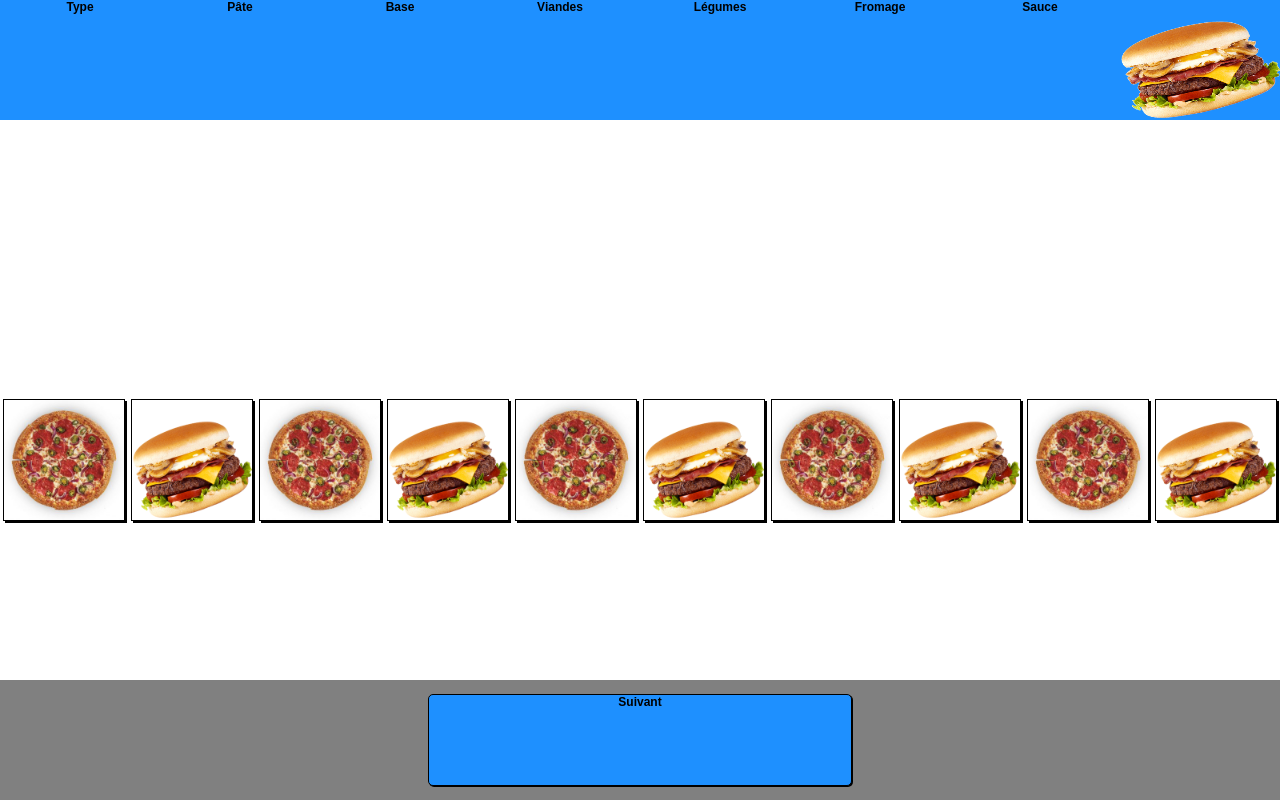
After one commit to Quentinprm/PizzaBurgerUI-UX, a PHP site: page /index.php?ad=viande.html in a window 1280 px wide. The commit adds this page. Run offline with PHP 8.4, Linux system fonts and the light colour scheme.

Commit message:
wireframe general

```diff
--- /dev/null
+++ b/base.html
@@ -0,0 +1,5 @@
+<div id="contenu">
+  <div><a href="index.php?ad=viande.html"><img src="pizza.jpg"></img></a></div>
+  <div><a href="index.php?ad=viande.html"><img src="burger.png"></img></a></div>
+  <div><a href="index.php?ad=viande.html"><img src="pizza.jpg"></img></a></div>
+</div>
--- /dev/null
+++ b/footer.php
@@ -0,0 +1,6 @@
+<div id="footer">
+<ul>
+  <!-- <li id="retour"><a href="index.php?ad=type.html">Retour</a></li> -->
+  <li id="suivant"><a href="index.php?ad=<?php echo $ad; ?>">Suivant</a></li>
+</ul>
+</div>
--- a/home.css
+++ b/home.css
@@ -1,6 +1,13 @@
+/***************/
+/***************/
+/***Général*****/
+/***************/
+/***************/
+
 html, body {
   margin: 0;
   padding: 0;
+  font-size: 9pt;
 }
 
 body {
@@ -10,25 +17,178 @@ body {
   font-size: 100%;
 }
 
- .app{
-   width:1334px;
-   height:750px;
-   margin:0 auto 0 auto;
-   border: solid black 5px;
+#app{
+  display: flex;
+  flex-wrap: wrap;
+  width: 100%;
 }
- .menu{
+#centre{
+  display: flex;
+  flex-wrap: wrap;
+  width: 100%;
+}
+
+/***************/
+/***************/
+/******Menu*****/
+/***************/
+/***************/
+#menu{
   width:100%;
-   float:left;
-   clear: right;
+  height: 15vh;
+  display: flex;
+  flex-wrap: wrap;
+  background-color: blue;
+  padding: 0;
 }
- ul {
-  padding:0;
-  margin:0;
+#menu ul {
+  width: 100%;
+  height: 100%;
+  padding: 0;
+  margin: auto;
+  display: flex;
+  flex-wrap: wrap;
   list-style-type:none;
 }
- li {
-  margin-left:2px;
+#menu li {
+  width: 12.5%;
+  padding: 0;
+  text-align: center;
+  display: flex;
+  background-color:dodgerblue;
 }
+
+#menu li img{
+  width: 100%;
+  height: 15vh;
+}
+
+#menu li a{
+  color: black;
+  font-weight: bold;
+  text-decoration: none;
+  font-size: 1em;
+  height: 100%;
+  width: 100%;
+}
+
+/***************/
+/***************/
+/******Panier***/
+/***************/
+/***************/
+
+#panier{
+  display: none;
+  width: 33%;
+  height: 100vh;
+  background-color: red;
+}
+
+/***************/
+/***************/
+/******Contenu**/
+/***************/
+/***************/
+
+#contenu{
+  display: flex;
+  flex-wrap: wrap;
+  width: 100%;
+  height: 85vh;
+}
+
+#contenu div{
+  margin: auto;
+  border: 1px solid black;
+  box-shadow: 2px 2px 0 0;
+  width: 120px;
+  height: 120px;
+  text-align: center;
+}
+
+#contenu div img{
+  width: 100%;
+  height: 100%;
+}
+
+/***************/
+/***************/
+/******Footer***/
+/***************/
+/***************/
+
+#footer{
+  width: 100%;
+  height: 15vh;
+  background-color: grey;
+  position: absolute;
+  bottom:0;
+  z-index: 1;
+}
+
+#footer ul{
+  width: 100%;
+  height: 100%;
+  padding: 0;
+  margin: auto;
+  display: flex;
+  flex-wrap: wrap;
+  list-style-type:none;
+}
+
+#footer a{
+  color: black;
+  text-decoration: none;
+  font-weight: bold;
+}
+
+#retour{
+  width: 10%;
+  margin: auto;
+}
+
+#suivant{
+  width: 33%;
+  height: 75%;
+  border: 1px solid black;
+  border-radius: 5px;
+  box-shadow: 1px 1px 0 0;
+  margin: auto;
+  background-color: dodgerblue;
+  text-align: center;
+}
+
+/***************/
+/***************/
+/******Profil***/
+/***************/
+/***************/
+
+#profil{
+  display: none;
+  width: 33%;
+  z-index: 2;
+  position: absolute;
+  height: 100vh;
+  background-color: red;
+}
+
+
+
+
+
+
+
+
+
+
+
+
+
+
+
+/*
 .arrow_box:hover {
   background-color:dodgerblue;
 }
@@ -40,7 +200,7 @@ body {
   display:block;
   float:left;
   position: relative;
-    width:100px;
+  width: 100px;
   color:black;
   text-decoration:none;
   text-align:center;
@@ -76,32 +236,4 @@ body {
 }
 #first{
   margin-left:0;
-  }
-
-  .content{
-    margin-top:46px;
-    padding-top:3px;
-    border-top: solid 5px dodgerblue;
-    display:flex;
-    flex-wrap: wrap;
-  }
-  .element{
-      margin:0 auto 0 auto;
-      width: 300px;
-      height:300px;
-      border:1px solid grey;
-      margin-top:200px;
-      text-align: center;
-      color: white;
-   text-shadow: -1px 0 black, 0 1px black, 1px 0 black, 0 -1px black;
-  }
-.element:hover{
-  border-color:dodgerblue;
-  color:dodgerblue;
-}
-  #pizza{
-    background: url('pizza.jpg');
-  }
-  #burger{
-    background: url('burger.png');
-  }
+}*/
--- /dev/null
+++ b/index.php
@@ -0,0 +1,23 @@
+<!doctype html>
+<html lang="fr">
+<head>
+  <meta charset="utf-8">
+  <title>Type</title>
+  <link rel="stylesheet" href="home.css">
+</head>
+<body>
+  <div id="app">
+
+    <div id="centre">
+      <?php include("menu.html"); ?>
+      <?php
+        $ad=$_GET["ad"];
+        include($ad);
+      ?>
+    </div>
+  <?php include("profil.html"); ?>
+  <?php include("panier.html"); ?>
+  <?php include("footer.php"); ?>
+</div>
+</body>
+</html>
--- /dev/null
+++ b/menu.html
@@ -0,0 +1,12 @@
+<div id="menu">
+  <ul class="menu_horizontal">
+    <li><a class="arrow_box" id="first" href="index.php?ad=type.html">Type</a></li>
+    <li><a class="arrow_box" href="index.php?ad=pate.html">Pâte</a></li>
+    <li><a class="arrow_box" href="index.php?ad=base.html">Base</a></li>
+    <li><a class="arrow_box" href="index.php?ad=viande.html">Viandes</a></li>
+    <li><a class="arrow_box" href="index.php?ad=legumes.html">Légumes</a></li>
+    <li><a class="arrow_box" href="index.php?ad=fromage.html">Fromage</a></li>
+    <li><a class="arrow_box" href="index.php?ad=sauce.html">Sauce</a></li>
+    <li id="burger"><img src="burgermenu.png"/></li>
+  </ul>
+</div>
--- /dev/null
+++ b/panier.html
@@ -0,0 +1,2 @@
+<div id="panier">
+</div>
--- /dev/null
+++ b/profil.html
@@ -0,0 +1,2 @@
+<div id="profil">
+</div>
--- /dev/null
+++ b/type.html
@@ -0,0 +1,4 @@
+<div id="contenu">
+  <div><a href="index.php?ad=pate.html"><img src="pizza.jpg"></img></a></div>
+  <div><a href="index.php?ad=pate.html"><img src="burger.png"></img></a></div>
+</div>
--- /dev/null
+++ b/viande.html
@@ -0,0 +1,12 @@
+<div id="contenu">
+  <div><a href="index.php?ad=legumes.html"><img src="pizza.jpg"></img></a></div>
+  <div><a href="index.php?ad=legumes.html"><img src="burger.png"></img></a></div>
+  <div><a href="index.php?ad=legumes.html"><img src="pizza.jpg"></img></a></div>
+  <div><a href="index.php?ad=legumes.html"><img src="burger.png"></img></a></div>
+  <div><a href="index.php?ad=legumes.html"><img src="pizza.jpg"></img></a></div>
+  <div><a href="index.php?ad=legumes.html"><img src="burger.png"></img></a></div>
+  <div><a href="index.php?ad=legumes.html"><img src="pizza.jpg"></img></a></div>
+  <div><a href="index.php?ad=legumes.html"><img src="burger.png"></img></a></div>
+  <div><a href="index.php?ad=legumes.html"><img src="pizza.jpg"></img></a></div>
+  <div><a href="index.php?ad=legumes.html"><img src="burger.png"></img></a></div>
+</div>
```
Also changed, not shown: fromage.html (added, +12 -0 lines), home.html (deleted, +0 -23 lines), legumes.html (added, +12 -0 lines), pate.html (added, +7 -0 lines), sauce.html (added, +7 -0 lines), burgermenu.png (added). Lines whose indentation alone changed are shown as unchanged.
